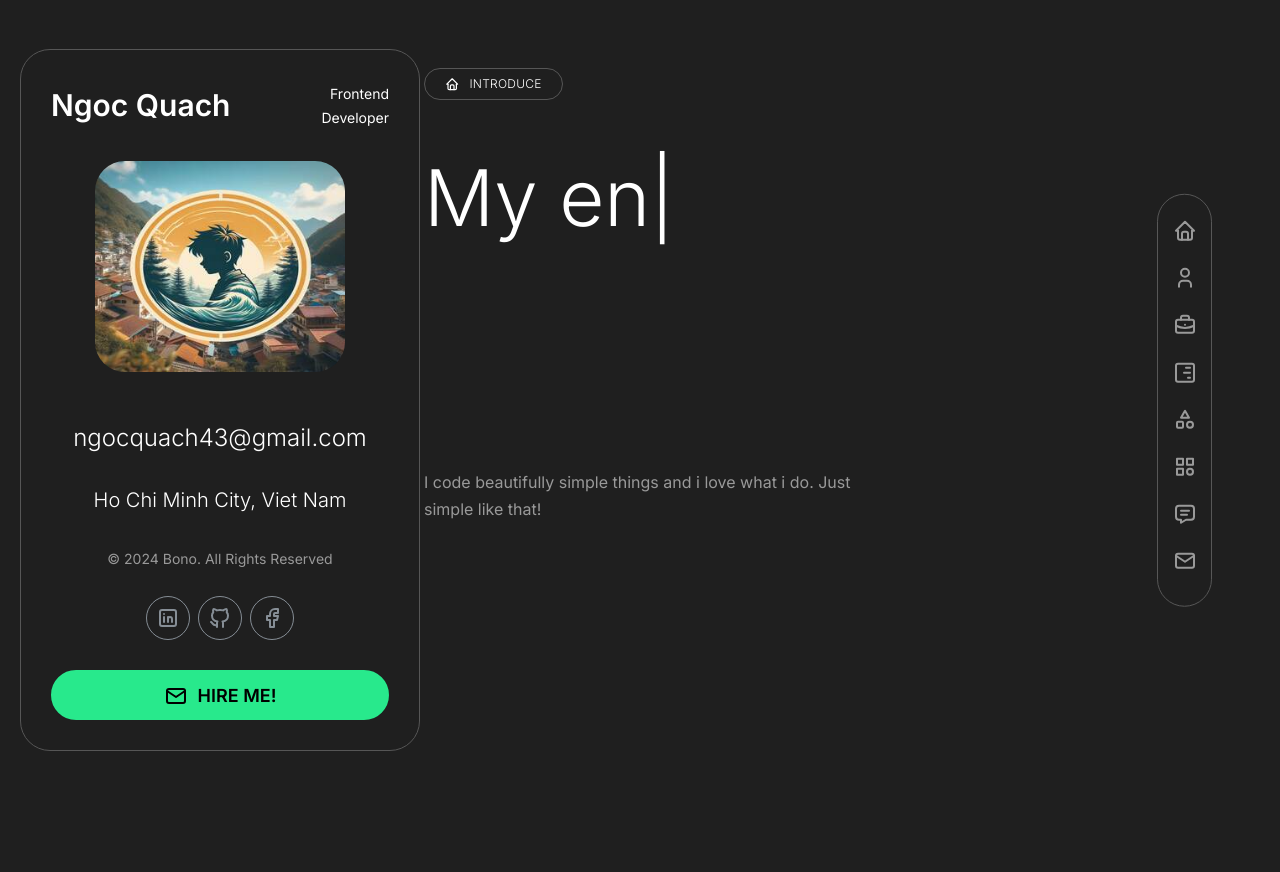
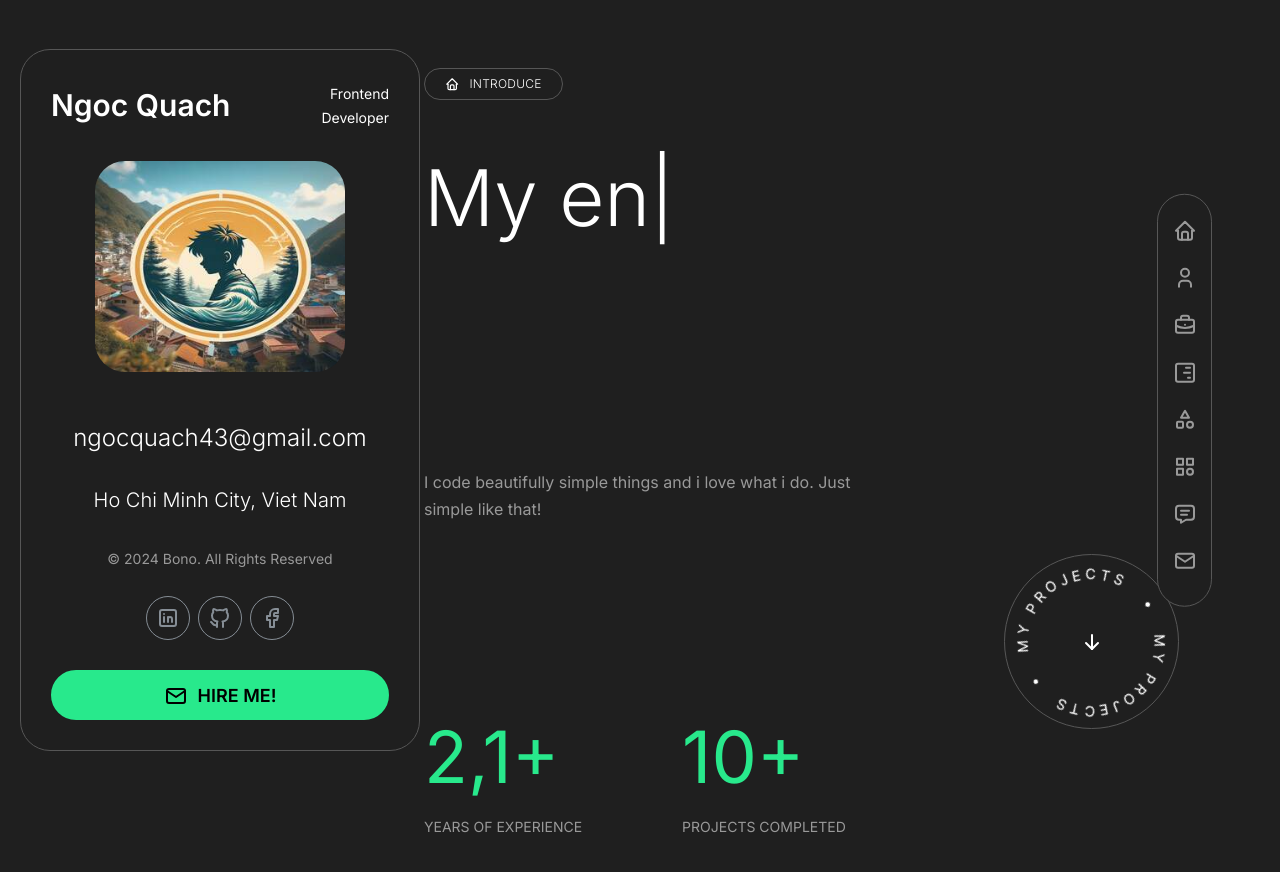
Before and after one commit to ngocxxu/cv-portfolio-2, a React (Vite) app: page / in a window 1280 px wide. Shown: the top 872 px of the page. Before the commit the page ends 800 px from the top, so only its background shows below. Built offline with nearby package versions, Linux system fonts and the light colour scheme.

Commit message:
add typing count

```diff
--- a/package.json
+++ b/package.json
@@ -17,6 +17,7 @@
     "date-fns": "^3.3.1",
     "firebase": "^10.8.0",
     "react": "^18.2.0",
+    "react-countup": "^6.5.0",
     "react-dom": "^18.2.0",
     "react-router-dom": "^6.22.1",
     "react-type-animation": "^3.2.0"
--- a/src/page/home/index.tsx
+++ b/src/page/home/index.tsx
@@ -1,7 +1,10 @@
-import { TypeAnimation } from "react-type-animation";
-import { SectionItem } from "../../components/sectionItem";
-import style from "./style.module.css";
-import { DataUser } from "../../data";
+import { TypeAnimation } from 'react-type-animation';
+import Square from '../../assets/logo/round-text.png';
+import { SectionItem } from '../../components/sectionItem';
+import { DataUser } from '../../data';
+import style from './style.module.css';
+import { IconArrowDown } from '@tabler/icons-react';
+import CountUp from 'react-countup';
 
 const Home = () => {
   return (
@@ -16,6 +19,24 @@ const Home = () => {
         />
       </div>
       <p className={style.smallText}>{DataUser.home.smallText}</p>
+      <a className={style.rotate}>
+        <img className={style.image} src={Square} alt='round-text' />
+        <IconArrowDown className={style.arrow} />
+      </a>
+      <div className={style.statistic}>
+        <div>
+          <div>
+            <CountUp decimals={1} decimal=',' end={2.5} duration={20} />+
+          </div>
+          <p>YEARS OF EXPERIENCE</p>
+        </div>
+        <div>
+          <div>
+            <CountUp end={10} />+
+          </div>
+          <p>PROJECTS COMPLETED</p>
+        </div>
+      </div>
     </SectionItem>
   );
 };
--- a/src/page/home/style.module.css
+++ b/src/page/home/style.module.css
@@ -15,3 +15,57 @@
 .bigText {
   height: 300px;
 }
+
+.rotate {
+  cursor: pointer;
+  width: 175px;
+  height: 175px;
+  display: flex;
+  align-items: center;
+  justify-content: center;
+  margin-left: auto;
+  border-radius: 50%;
+  border: 1px solid #575757;
+  position: relative;
+  overflow: hidden;
+  margin-right: 15px;
+}
+
+.image {
+  display: block;
+  animation: rotating 6s infinite linear;
+}
+
+@keyframes rotating {
+  from {
+    transform: rotate(0);
+  }
+  to {
+    transform: rotate(360deg);
+  }
+}
+
+.arrow {
+  position: absolute;
+  color: #fff;
+  font-size: 40px;
+  display: block;
+}
+
+.statistic {
+  display: flex;
+  gap: 100px;
+}
+
+.statistic > div > div {
+  font-size: 72px;
+  color: var(--mantine-primary-color-9);
+  line-height: 56px;
+  margin-bottom: 30px;
+}
+
+.statistic > div > p {
+  font-size: 14px;
+  line-height: 24px;
+  text-transform: uppercase;
+}
```
Also changed, not shown: src/assets/logo/round-text.png (added), 1 other file (tests, documents, lock files or other folders).
